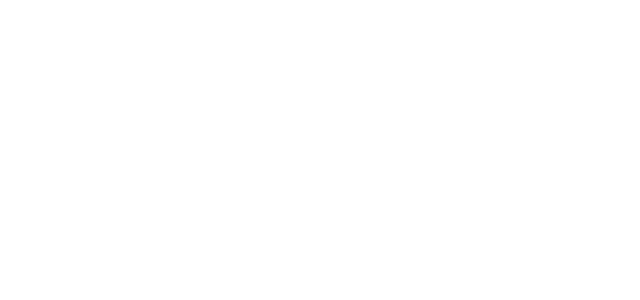
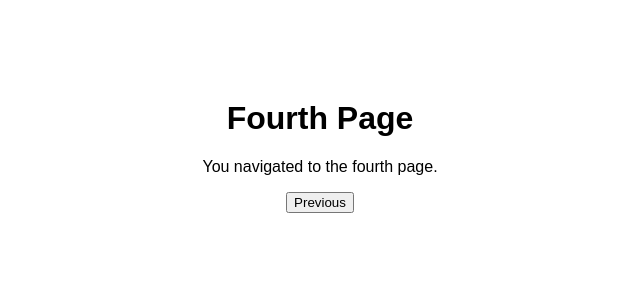
Before and after one commit to jossj/FirstClaudeReactApp, a React (Vite) app: page /fourth in a window 1280 px wide. Before the commit this address had no page. Shown: the top 300 px of the page, without its empty margins (320-960 px from the left). Built offline with nearby package versions, Linux system fonts and the light colour scheme.

Commit message:
Add fourth page and navigation button on third page
https://claude.ai/code/session_014pcDit16PEkUXiS7e7ppZi

```diff
--- a/src/App.jsx
+++ b/src/App.jsx
@@ -2,6 +2,7 @@ import { BrowserRouter, Routes, Route } from 'react-router-dom'
 import Home from './pages/Home'
 import Second from './pages/Second'
 import Third from './pages/Third'
+import Fourth from './pages/Fourth'
 
 function App() {
   return (
@@ -10,6 +11,7 @@ function App() {
         <Route path="/" element={<Home />} />
         <Route path="/second" element={<Second />} />
         <Route path="/third" element={<Third />} />
+        <Route path="/fourth" element={<Fourth />} />
       </Routes>
     </BrowserRouter>
   )
--- /dev/null
+++ b/src/pages/Fourth.jsx
@@ -0,0 +1,15 @@
+import { useNavigate } from 'react-router-dom'
+
+function Fourth() {
+  const navigate = useNavigate()
+
+  return (
+    <div style={{ textAlign: 'center', marginTop: '100px', fontFamily: 'sans-serif' }}>
+      <h1>Fourth Page</h1>
+      <p>You navigated to the fourth page.</p>
+      <button onClick={() => navigate('/third')}>Previous</button>
+    </div>
+  )
+}
+
+export default Fourth
--- a/src/pages/Third.jsx
+++ b/src/pages/Third.jsx
@@ -8,6 +8,7 @@ function Third() {
       <h1>Third Page</h1>
       <p>You navigated to the third page.</p>
       <button onClick={() => navigate('/second')}>Previous</button>
+      <button onClick={() => navigate('/fourth')}>Next</button>
     </div>
   )
 }
```
